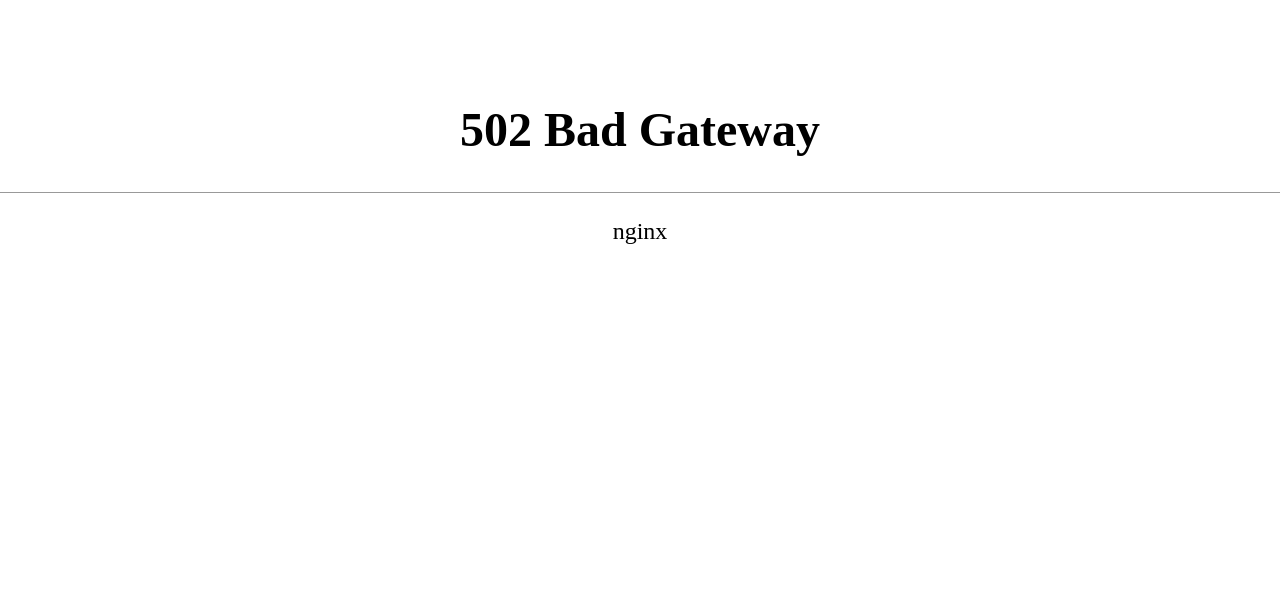
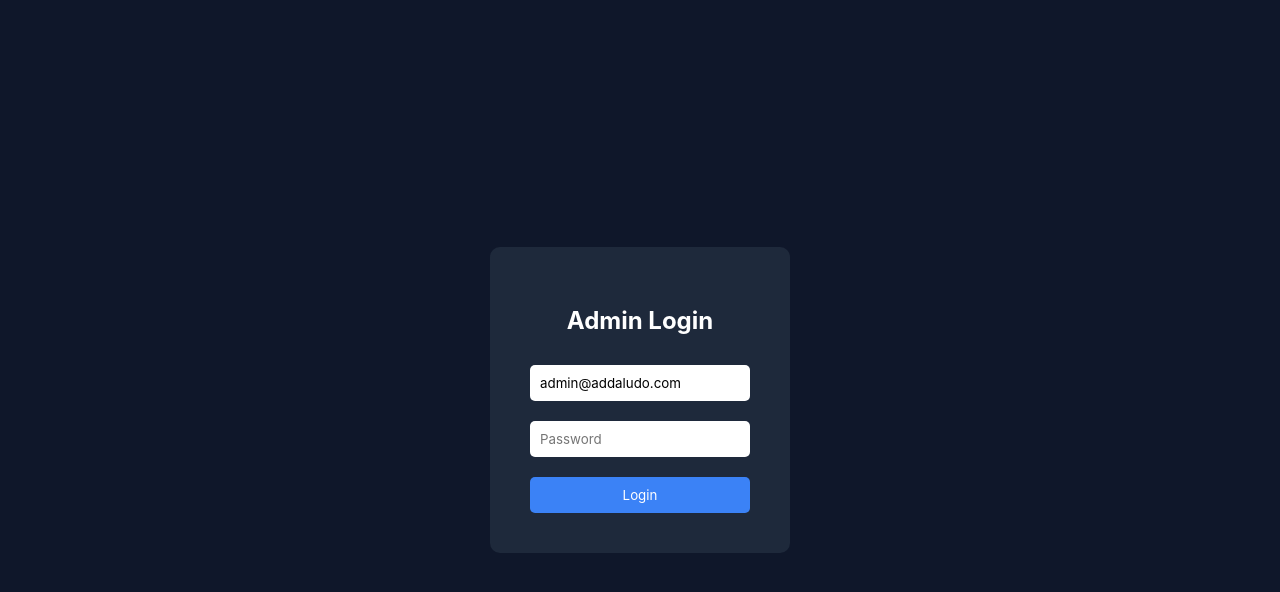
Before and after one commit to SagarsainiAlwar02/addaludo-admin, a React (Create React App) app: page /login in a window 1280 px wide. Shown: the top 592 px of the page. Built offline with nearby package versions, Linux system fonts and the light colour scheme.

Commit message:
Restore admin panel from 502 page

```diff
--- a/src/App.jsx
+++ b/src/App.jsx
@@ -1,97 +1,55 @@
-// import { Suspense, lazy } from "react";
-// import { Routes, Route, Navigate } from "react-router-dom";
+import { Suspense, lazy } from "react";
+import { Routes, Route, Navigate } from "react-router-dom";
 
-// import Login from "./Pages/Login/Login";
-// import Layout from "./components/Layout/Layout";
+import Login from "./Pages/Login/Login";
+import Layout from "./components/Layout/Layout";
 
-// import Dashboard from "./Pages/Dashboard/Dashboard";
-// import Withdraw from "./Pages/Withdraw/Withdeaw";
-// import Deposit from "./Pages/Deposite/Deposite";
+import Dashboard from "./Pages/Dashboard/Dashboard";
+import Withdraw from "./Pages/Withdraw/Withdeaw";
+import Deposit from "./Pages/Deposite/Deposite";
 
-// const Users = lazy(() => import("./Pages/Users/Users"));
-// const Matches = lazy(() => import("./Pages/Matches/Matches"));
-// const Settings = lazy(() => import("./Pages/Settings/Settings"));
-// const PaymentControl = lazy(() => import("./Pages/PaymentControl/PaymentControl"));
-// const AdminControl = lazy(() => import("./Pages/AdminControl/AdminControl"));
-// const Kyc = lazy(() => import("./Pages/kyc/kyc"));
+const Users = lazy(() => import("./Pages/Users/Users"));
+const Matches = lazy(() => import("./Pages/Matches/Matches"));
+const Settings = lazy(() => import("./Pages/Settings/Settings"));
+const PaymentControl = lazy(() => import("./Pages/PaymentControl/PaymentControl"));
+const AdminControl = lazy(() => import("./Pages/AdminControl/AdminControl"));
+const Kyc = lazy(() => import("./Pages/kyc/kyc"));
 
-// const Loader = () => null;
+const Loader = () => null;
 
-// const ProtectedRoute = ({ children }) => {
-//   const token = localStorage.getItem("adminToken");
-//   if (!token) return <Navigate to="/login" />;
-//   return children;
-// };
+const ProtectedRoute = ({ children }) => {
+  const token = localStorage.getItem("adminToken");
+  if (!token) return <Navigate to="/login" />;
+  return children;
+};
 
-// const ProtectedLayout = ({ children }) => (
-//   <ProtectedRoute>
-//     <Layout>
-//       <Suspense fallback={<Loader />}>{children}</Suspense>
-//     </Layout>
-//   </ProtectedRoute>
-// );
+const ProtectedLayout = ({ children }) => (
+  <ProtectedRoute>
+    <Layout>
+      <Suspense fallback={<Loader />}>{children}</Suspense>
+    </Layout>
+  </ProtectedRoute>
+);
 
-// function App() {
-//   return (
-//     <Routes>
-//       <Route path="/login" element={<Login />} />
+function App() {
+  return (
+    <Routes>
+      <Route path="/login" element={<Login />} />
 
-//       <Route path="/dashboard" element={<ProtectedLayout><Dashboard /></ProtectedLayout>} />
-//       <Route path="/withdraw" element={<ProtectedLayout><Withdraw /></ProtectedLayout>} />
-//       <Route path="/deposit" element={<ProtectedLayout><Deposit /></ProtectedLayout>} />
+      <Route path="/dashboard" element={<ProtectedLayout><Dashboard /></ProtectedLayout>} />
+      <Route path="/withdraw" element={<ProtectedLayout><Withdraw /></ProtectedLayout>} />
+      <Route path="/deposit" element={<ProtectedLayout><Deposit /></ProtectedLayout>} />
 
-//       <Route path="/users" element={<ProtectedLayout><Users /></ProtectedLayout>} />
-//       <Route path="/matches" element={<ProtectedLayout><Matches /></ProtectedLayout>} />
-//       <Route path="/settings" element={<ProtectedLayout><Settings /></ProtectedLayout>} />
-//       <Route path="/payment" element={<ProtectedLayout><PaymentControl /></ProtectedLayout>} />
-//       <Route path="/admin-control" element={<ProtectedLayout><AdminControl /></ProtectedLayout>} />
-//       <Route path="/kyc" element={<ProtectedLayout><Kyc /></ProtectedLayout>} />
+      <Route path="/users" element={<ProtectedLayout><Users /></ProtectedLayout>} />
+      <Route path="/matches" element={<ProtectedLayout><Matches /></ProtectedLayout>} />
+      <Route path="/settings" element={<ProtectedLayout><Settings /></ProtectedLayout>} />
+      <Route path="/payment" element={<ProtectedLayout><PaymentControl /></ProtectedLayout>} />
+      <Route path="/admin-control" element={<ProtectedLayout><AdminControl /></ProtectedLayout>} />
+      <Route path="/kyc" element={<ProtectedLayout><Kyc /></ProtectedLayout>} />
 
-//       <Route path="*" element={<Navigate to="/dashboard" />} />
-//     </Routes>
-//   );
-// }
-
-// export default App;
-
-
-
-
-
-import React from "react";
-
-export default function App() {
-  return (
-    <div
-      style={{
-        background: "#fff",
-        minHeight: "100vh",
-        fontFamily: "Times New Roman, serif",
-        color: "#000",
-        textAlign: "center",
-        paddingTop: "70px",
-      }}
-    >
-      <h1
-        style={{
-          fontSize: "48px",
-          fontWeight: "bold",
-          marginBottom: "35px",
-        }}
-      >
-        502 Bad Gateway
-      </h1>
-
-      <hr style={{ border: "0", borderTop: "1px solid #999" }} />
-
-      <p
-        style={{
-          fontSize: "24px",
-          marginTop: "25px",
-        }}
-      >
-        nginx
-      </p>
-    </div>
+      <Route path="*" element={<Navigate to="/dashboard" />} />
+    </Routes>
   );
 }
+
+export default App;
```
